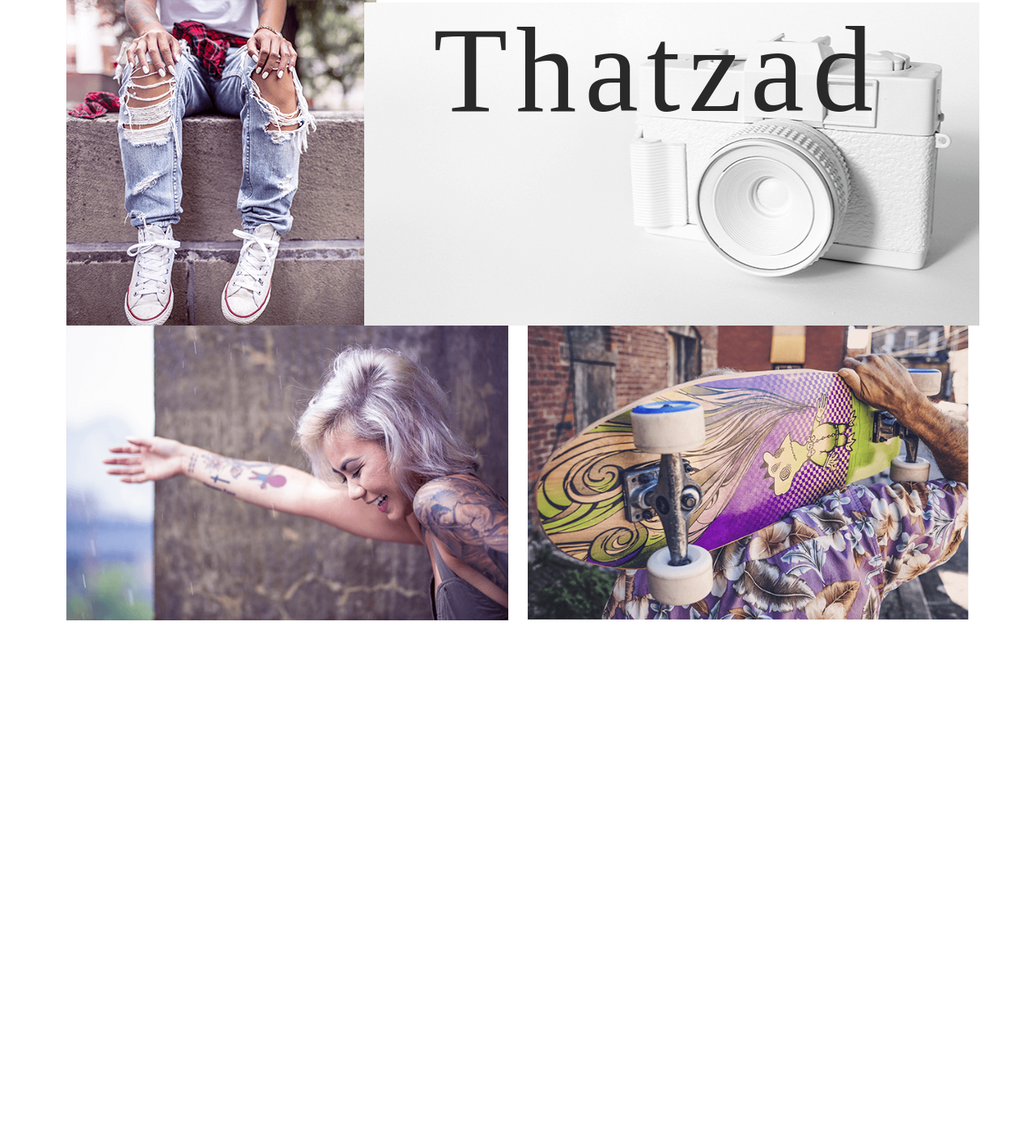
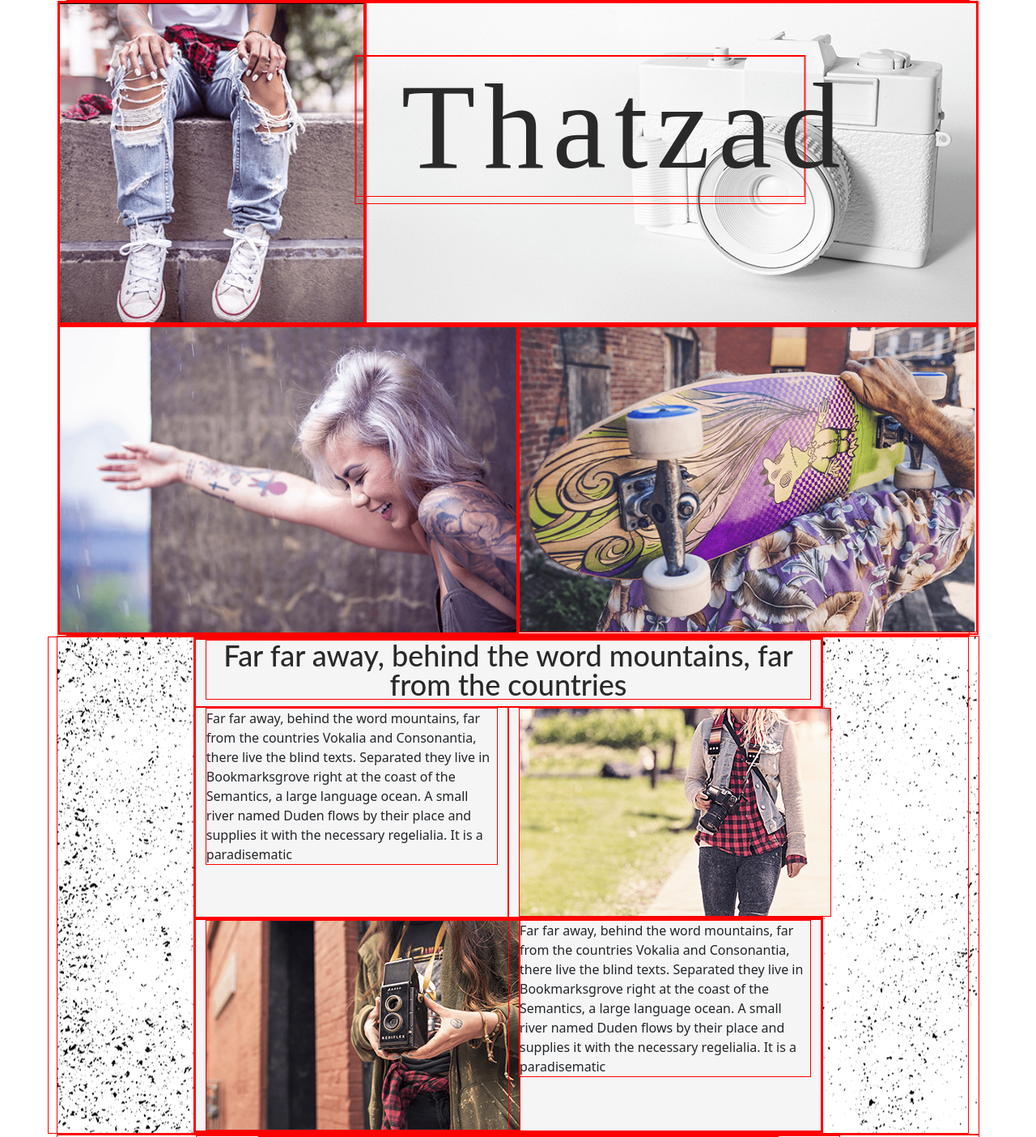
Before and after one commit to joelito24/EjercicioBootstrapGrid, a plain HTML site: page ejercicio.html in a window 1280 px wide. Shown: the top 1404 px of the page at 81% size. Before the commit the page ends 800 px from the top, so only its background shows below. Drawn offline with nearby package versions, Linux system fonts and the light colour scheme; a web font is replaced by a local one.

Commit message:
ejercicio bootstrap final

```diff
--- a/ejercicio.html
+++ b/ejercicio.html
@@ -11,38 +11,79 @@
     <link rel="stylesheet" href="https://cdn.jsdelivr.net/npm/bootstrap@5.0.2/dist/css/bootstrap.min.css"  integrity="sha384-EVSTQN3/azprG1Anm3QDgpJLIm9Nao0Yz1ztcQTwFspd3yD65VohhpuuCOmLASjC" crossorigin="anonymous">
   </head>
   <body>
-    <div class="container">
-      <section class="ejerciciothatzad">
-        <div class="container-1-base">
+  <div class="container">
+    <section class="ejerciciothatzad">
+
+    <!-- Header con dos fotos + titulo-->
           <div class="row">
-            <div class="container-1-header col-md-4">
-              <img src="img\IMAGE1.png" alt="">
+            <div class="container-1-header col-md-4" style="padding: 0px;">
+              <img src="img\image_pan.png" alt="" style="height: 100%; width: 100%; object-fit: cover;">
             </div>
-            <div class="container-2-header col-md-8">
-                <h1 class="title col-md-8">Thatzad</h1>
+            <div class="container-2-header col-md-8" style="padding: 0px;">
+              <img src="img\image_fondo.png" alt="" style="height: 100%; width: 100%; object-fit: cover;">
+              <div style=" position: absolute; top: 20%; left: 56%; transform: translate(-50%, -50%);">
+                  <h1>Thatzad</h1>
+              </div>
+                <!-- <h1 class="title col-md-8">Thatzad</h1> -->
             </div>
           </div>
-        </div>
-            <!--End Header con dos fotos-->
+    <!--End Header con dos fotos + titulo-->
 
-            <!-- container con dos fotos-->
-        <div class="container-2-base">
+    <!-- container con dos fotos-->
           <div class="row">
-            <div class="container-3-fotos col-md-6">
-              <img src="img\IMAGE3.png" alt="">
+            <div class="container-3-fotos col-md-6" style="padding: 0px;">
+              <img src="img\IMAGE3.png" alt="" width="100%">
             </div>
-            <div class="container-4-fotos col-md-6">
-              <img src="img\IMAGE4.png" alt="">
+            <div class="container-4-fotos col-md-6" style="padding: 0px;">
+              <img src="img\IMAGE4.png" alt="" width="100%">
             </div>
           </div>
-      </section>
-    </div>
+    <!-- container con dos fotos-->
 
-    <!-- Header con dos fotos-->
+   </section>
+
+    <!-- container con fotos + texto + backgroung-->
+      <div class="row container-background">
+            <div class="row justify-content-md-center" >
+              <div class="" style="clear: both; margin: auto; width: 70%; background-color: whitesmoke;">
+                <div class="row">
+                  <div style="">
+                      <h2 class="subtitle col-md-12">Far far away, behind the word mountains, far from the countries</h2>
+                  </div>
+
+                  <div class="container+texto col-md-6">
+                    <p>Far far away, behind the word mountains, far from the countries Vokalia and Consonantia, there live the blind texts. Separated they live in Bookmarksgrove right at the coast of the Semantics, a large language ocean. A small river named Duden flows by their place and supplies it with the necessary regelialia. It is a paradisematic</p>
+                  </div>
+                  <div class="fototexto col-md-6">
+                    <img src="img/IMAGE5.png" alt="">
+                  </div>
+                </div>
+
+                <div class="row">
+                  <div class="fototexto col-md-6">
+                    <img src="img/IMAGE6.png" alt="">
+                  </div>
+
+                  <div class="container+texto col-md-6">
+                    <p>Far far away, behind the word mountains, far from the countries Vokalia and Consonantia, there live the blind texts. Separated they live in Bookmarksgrove right at the coast of the Semantics, a large language ocean. A small river named Duden flows by their place and supplies it with the necessary regelialia. It is a paradisematic</p>
+                  </div>
+
+                </div>
+            </div>
+      </div>
+  </div>
+  <div class="row">
+     <div class="" style="clear: both; margin: auto; width: 70%; text-align: center;">
+        <img src="img/257H.png" alt="">
+      </div>
+  </div>
+
+
+    <!-- End container con fotos + texto + backgroung-->
 
 
     <!-- Bootstrap JavaScript Libraries -->
-    <script src="https://cdn.jsdelivr.net/npm/@popperjs/core@2.9.2/dist/umd/popper.min.js" integrity="sha384-IQsoLXl5PILFhosVNubq5LC7Qb9DXgDA9i+tQ8Zj3iwWAwPtgFTxbJ8NT4GN1R8p" crossorigin="anonymous"></script>
-    <script src="https://cdn.jsdelivr.net/npm/bootstrap@5.0.2/dist/js/bootstrap.min.js" integrity="sha384-cVKIPhGWiC2Al4u+LWgxfKTRIcfu0JTxR+EQDz/bgldoEyl4H0zUF0QKbrJ0EcQF" crossorigin="anonymous"></script>
+      <script src="https://cdn.jsdelivr.net/npm/@popperjs/core@2.9.2/dist/umd/popper.min.js" integrity="sha384-IQsoLXl5PILFhosVNubq5LC7Qb9DXgDA9i+tQ8Zj3iwWAwPtgFTxbJ8NT4GN1R8p" crossorigin="anonymous"></script>
+      <script src="https://cdn.jsdelivr.net/npm/bootstrap@5.0.2/dist/js/bootstrap.min.js" integrity="sha384-cVKIPhGWiC2Al4u+LWgxfKTRIcfu0JTxR+EQDz/bgldoEyl4H0zUF0QKbrJ0EcQF" crossorigin="anonymous"></script>
   </body>
 </html>
--- a/styles.css
+++ b/styles.css
@@ -2,6 +2,10 @@
 @import url('https://fonts.googleapis.com/css2?family=Sofia&display=swap');
 
 /*Header .titulo*/
+
+div *{
+    border: 1px solid red;
+}
 
 section.ejerciciothatzad .container-2-header  h1{
     color: #292929;
@@ -18,11 +22,12 @@ section.ejerciciothatzad .container-2-header  h1{
     padding-left: 10%;
     padding-right: 10%;
 }
-section.ejerciciothatzad .container-2-header{
+/*.ejerciciothatzad .container-2-header{
     background-image: url(img/IMAGE2.png);
     background-repeat: no-repeat;
     background-position: center;
-}
+    background-size: auto;
+}*/
 .container{
     width: 100%;
     height: 100%;
@@ -30,3 +35,42 @@ section.ejerciciothatzad .container-2-header{
 section.ejerciciothatzad .container-2-base img{
     width: 100%;
 }
+/*3-container .textos*/
+
+div .container-background{
+    background-image: url(img/BACKGROUND1.png);
+    background-repeat: no-repeat;
+    background-position: center;
+    background-size: auto;
+}
+
+h2.col-md-12.subtitle{
+    font-family: Lato;
+    font-size: 36px;
+    text-align: center;
+    color: #292929;
+    letter-spacing: normal;
+    line-height: 36px;
+    font-style: normal;
+}
+
+.container-4-base img{
+    width: 384px;
+    height: 256px;
+}
+
+.container-4-base p{
+    color: #292929;
+    font-family: Lato;
+    font-size: 18px;
+    font-weight: 400;
+    font-style: normal;
+    letter-spacing: normal;
+    line-height: 24px;
+    text-align: left;
+    font-style: normal;
+}
+/*Footer*/
+footer .footer img{
+    align-items:center ;
+}
```
Also changed, not shown: Captura.PNG (added), img/BACKGROUND1.png (added), img/image_fondo.png (added), img/image_pan.png (added), img/logofondo.png (added).
